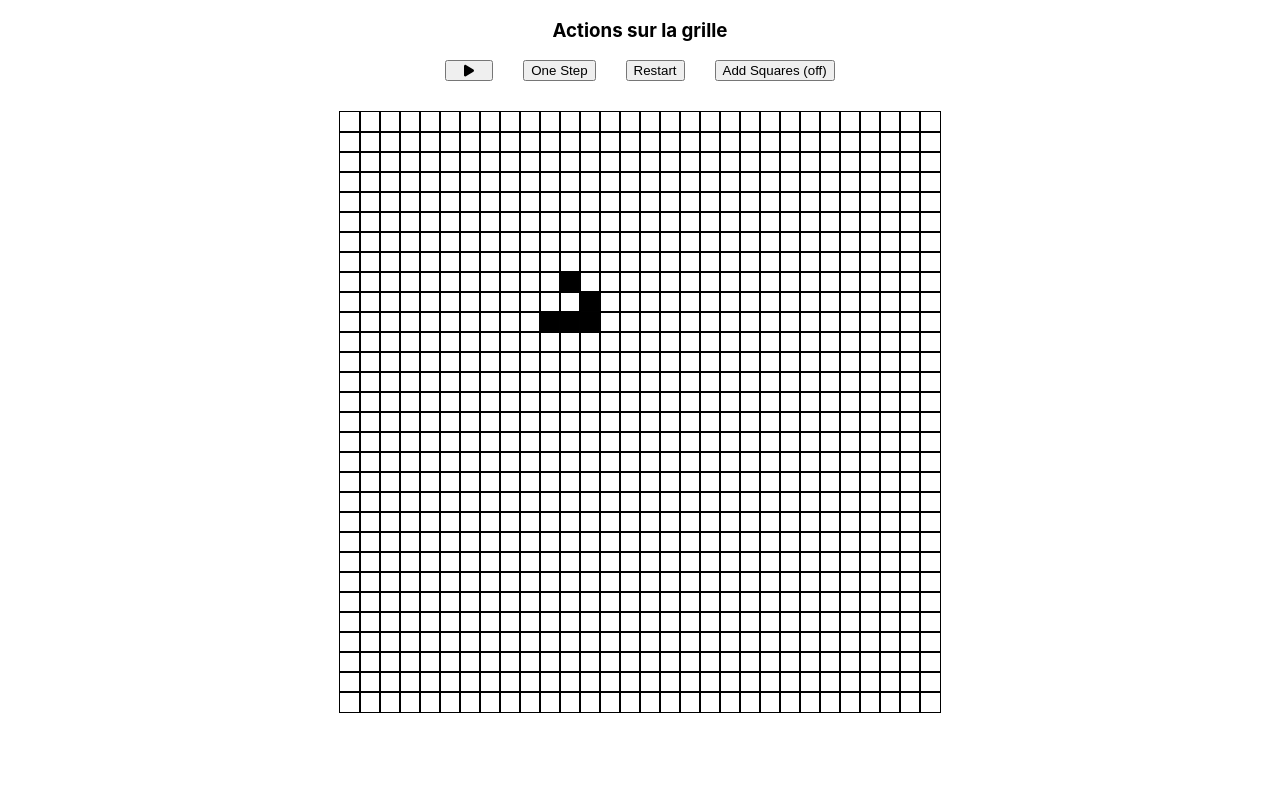
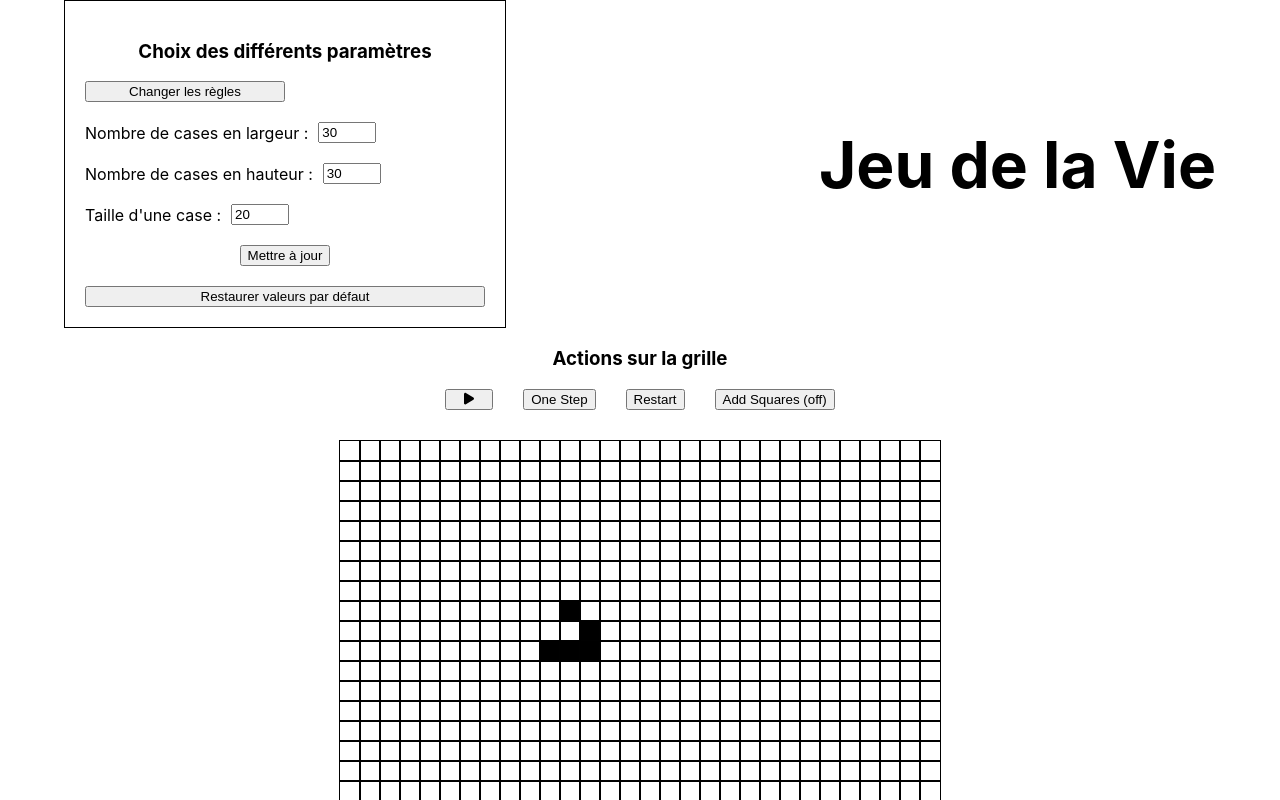
Before and after one commit to Corentin648/GameOfLifeWeb, a React (Create React App) app: page / in a window 1280 px wide. Shown: the top 800 px of the page. Built offline with nearby package versions, Linux system fonts and the light colour scheme.

Commit message:
feat(forms): add forms to modify grid and rules

```diff
--- /dev/null
+++ b/src/ChangeRulesModal.tsx
@@ -0,0 +1,80 @@
+import {Button} from "react-bootstrap";
+import Modal from "react-bootstrap/Modal";
+import Form from 'react-bootstrap/Form';
+import {useState} from "react";
+
+export const ChangeRulesModal = ({showModal, setShowModal, setRules}) => {
+
+    const [updateRules, setUpdateRules] = useState({
+        neighborsRangeStayAlive: '',
+        neighborsRangeBorn: ''
+    });
+
+    const handleCloseModal = () => {
+        setShowModal(false);
+    }
+
+    const handleUpdateStayAlive = (event) => {
+        setUpdateRules({
+            ...updateRules,
+            neighborsRangeStayAlive: event.target.value
+        });
+    }
+
+    const handleUpdateBorn = (event) => {
+        setUpdateRules({
+            ...updateRules,
+            neighborsRangeBorn: event.target.value
+        });
+    }
+
+    const checkRuleUpdate = (input) => {
+        return input.split(';').reduce((acc, element) => {
+            const convertedElement = parseInt(element);
+            if (!isNaN(convertedElement) && element === convertedElement.toString() && !acc.includes(convertedElement)){
+                acc.push(convertedElement);
+            }
+            return acc;
+        }, []);
+    }
+
+    const handleSubmitRulesUpdate = (event) => {
+        const intArrayStayAlive =  checkRuleUpdate(updateRules.neighborsRangeStayAlive);
+        const intArrayBorn = checkRuleUpdate(updateRules.neighborsRangeBorn);
+
+        if (intArrayBorn.length !== 0 && intArrayStayAlive.length !== 0){
+            setShowModal(false);
+            setRules({
+                neighborsRangeStayAlive: intArrayStayAlive,
+                neighborsRangeBorn: intArrayBorn
+            });
+        } else {
+            alert("La syntaxe  n'est pas correcte ! voir l'exemple");
+        }
+        event.preventDefault();
+    }
+
+    return(
+        <Modal animation={false} className={"modal"} show={showModal} onHide={handleCloseModal} backdrop={"static"}>
+            <Modal.Header style={{display: "flex", justifyContent: "space-between", alignItems: "center"}}>
+                <Modal.Title><h2>Changer les règles du jeu</h2></Modal.Title>
+                <button style={{height: "30px"}} className={"close"} onClick={handleCloseModal}>&times;</button>
+            </Modal.Header>
+            <Modal.Body>
+                <Form onSubmit={(event) => {handleSubmitRulesUpdate(event); return false}}>
+                    <Form.Group style={{display: "flex", justifyContent: "left", alignItems: "center"}} controlId={"formChangerLargeur"}>
+                        <Form.Label style={{paddingRight: "10px"}}>Nombre de voisins pour rester en vie :</Form.Label>
+                        <input style={{width:"50px"}} type="text" value={updateRules.neighborsRangeStayAlive} onChange={handleUpdateStayAlive} />
+                        <Form.Label style={{paddingLeft: "10px", color: "rgb(120,120,120)"}}>Exemple: 3 ; 2</Form.Label>
+                    </Form.Group>
+                    <Form.Group style={{display: "flex", justifyContent: "left", alignItems: "center", paddingTop: "20px"}} controlId={"formChangerHauteur"}>
+                        <Form.Label style={{paddingRight: "10px"}}>Nombre de voisins pour naître :</Form.Label>
+                        <input style={{width:"50px"}} type="text" value={updateRules.neighborsRangeBorn} onChange={handleUpdateBorn} />
+                        <Form.Label style={{paddingLeft: "10px", color: "rgb(120,120,120)"}}>Exemple: 3 </Form.Label>
+                    </Form.Group>
+                    <Button style={{marginTop: "20px"}} type="submit" variant="primary">Save Changes</Button>
+                </Form>
+            </Modal.Body>
+        </Modal>
+    )
+}
--- a/src/Grid.tsx
+++ b/src/Grid.tsx
@@ -1,13 +1,13 @@
 import React, {useEffect, useRef, useState} from 'react';
 import {Button} from "react-bootstrap";
 import Form from 'react-bootstrap/Form';
-import Modal from "react-bootstrap/Modal";
 import "./Quadrillage.css";
 import {FontAwesomeIcon} from "@fortawesome/react-fontawesome";
 import {faPlay, faPause} from "@fortawesome/free-solid-svg-icons";
 import {evolve} from "./utils/gridUtils";
 import {drawSquares, initDrawing, manuallyUpdateSquare} from "./utils/drawingUtils";
 import {initPattern} from "./utils/matrixUtils";
+import {ChangeRulesModal} from "./ChangeRulesModal";
 
 
 const Grid = () => {
@@ -22,23 +22,33 @@ const Grid = () => {
         tileSize : 20,   // tile size
     });
 
-    const [neighborsRangeStayAlive, setNeighborsRangeStayAlive] = useState([2, 3]);
+    const [updateGridParams, setUpdateGridParams] = useState({
+        widthTilesCount : 30,    // tiles count in width
+        heightTilesCount : 30,   // tiles count in height
+        tileSize : 20,   // tile size
+    });
 
-    const [neighborsRangeBorn, setNeighborsRangeBorn] = useState([3]);
+    const [rules, setRules] = useState({
+        neighborsRangeStayAlive: [2, 3],
+        neighborsRangeBorn: [3]
+    });
+
+    const [showChangeRulesModal, setShowChangeRulesModal] = useState(false);
 
     const canvasRef = useRef<HTMLCanvasElement>(null);
     const brushRef = useRef<CanvasRenderingContext2D>(null);
-    const canvasMatrix = useRef(Array(gridParams.widthTilesCount).fill(0).map(() => new Array(gridParams.heightTilesCount).fill(0)));
+    const canvasMatrix = useRef([[]]);
 
 
     useEffect(() => {
+        canvasMatrix.current = Array(gridParams.widthTilesCount).fill(0).map(() => new Array(gridParams.heightTilesCount).fill(0));
         initPattern(canvasMatrix.current);
 
         brushRef.current = canvasRef.current.getContext("2d");
 
         initDrawing(brushRef.current, gridParams.tileSize);
         drawSquares(brushRef.current, gridParams.widthTilesCount, gridParams.heightTilesCount, gridParams.tileSize, canvasMatrix.current);
-    }, []);
+    }, [gridParams]);
 
 
     useEffect(() => {
@@ -63,25 +73,25 @@ const Grid = () => {
         canvas.addEventListener('click', canvasClickListener);
 
         return () => canvas.removeEventListener('click', canvasClickListener);
-    }, [addSquaresActivated]);
+    }, [gridParams, addSquaresActivated]);
 
 
     useEffect(() => {
         let interval = setInterval(() => {
             if (gameIsRunning) {
-                canvasMatrix.current = evolve(gridParams.widthTilesCount, gridParams.heightTilesCount, canvasMatrix.current, neighborsRangeStayAlive, neighborsRangeBorn);
+                canvasMatrix.current = evolve(gridParams.widthTilesCount, gridParams.heightTilesCount, canvasMatrix.current, rules.neighborsRangeStayAlive, rules.neighborsRangeBorn);
                 drawSquares(brushRef.current, gridParams.widthTilesCount, gridParams.heightTilesCount, gridParams.tileSize, canvasMatrix.current);
             }
         }, 100);
 
         return () => clearInterval(interval);
 
-    }, [gameIsRunning]);
+    }, [gridParams, gameIsRunning, rules]);
 
 
     const handleClickOneStep = () => {
         if (!gameIsRunning){
-            canvasMatrix.current = evolve(gridParams.widthTilesCount, gridParams.heightTilesCount, canvasMatrix.current, neighborsRangeStayAlive, neighborsRangeBorn);
+            canvasMatrix.current = evolve(gridParams.widthTilesCount, gridParams.heightTilesCount, canvasMatrix.current, rules.neighborsRangeStayAlive, rules.neighborsRangeBorn);
             drawSquares(brushRef.current, gridParams.widthTilesCount, gridParams.heightTilesCount, gridParams.tileSize, canvasMatrix.current);
         }
     }
@@ -95,8 +105,77 @@ const Grid = () => {
         }
     }
 
+    const handleClickShowModal = () => {
+        setShowChangeRulesModal(true);
+    }
+
+    const handleSubmitGridParamsUpdate = (event) => {
+        if (!isNaN(updateGridParams.widthTilesCount) && !isNaN(updateGridParams.heightTilesCount) && !isNaN(updateGridParams.tileSize)) {
+            setGridParams({
+                ...updateGridParams
+            })
+            setGameIsRunning(false);
+        } else {
+            alert('Il faut entrer des nombres entiers !');
+        }
+        //this.saveStateToLocalStorage();
+        event.preventDefault();
+    }
+
+    const handleUpdateGridWidth = (event) => {
+        setUpdateGridParams({
+            ...updateGridParams,
+            widthTilesCount: parseInt(event.target.value)
+        })
+    }
+
+    const handleUpdateGridHeight = (event) => {
+        setUpdateGridParams({
+            ...updateGridParams,
+            heightTilesCount: parseInt(event.target.value)
+        })
+    }
+
+    const handleUpdateGridTileSize = (event) => {
+        setUpdateGridParams({
+            ...updateGridParams,
+            tileSize: parseInt(event.target.value)
+        })
+    }
+
+    const handlerRestaurerDefaut = () => {
+        localStorage.clear();
+        window.location.reload();
+        return false;
+    }
+
     return(
         <div>
+            {/* Affichage du formulaire permettant de mettre à jour les paramètres du jeu */}
+            <div style={{display: "flex", flexDirection: "row-reverse", alignItems: "center", justifyContent: "space-between"}}>
+                <h1 style={{marginRight: "5%", fontSize: "5vw"}}>Jeu de la Vie</h1>
+                <div style={{border: "1px solid black", marginLeft: "5%", display: "flex", flexDirection: "column", width: "400px", padding: "20px"}}>
+                    <h3>Choix des différents paramètres</h3>
+                    <button style={{width: "200px", marginBottom: "20px"}} onClick={handleClickShowModal}>Changer les règles</button>
+                    <Form onSubmit={(event) => {handleSubmitGridParamsUpdate(event); return false}}>
+                        <Form.Group style={{display: "flex", justifyContent: "left", alignItems: "center"}} controlId={"formChangerLargeur"}>
+                            <Form.Label style={{paddingRight: "10px"}}>Nombre de cases en largeur :</Form.Label>
+                            <input style={{width:"50px"}} type="text" value={updateGridParams.widthTilesCount} onChange={handleUpdateGridWidth} />
+                        </Form.Group>
+                        <Form.Group style={{display: "flex", justifyContent: "left", alignItems: "center", paddingTop: "20px"}} controlId={"formChangerHauteur"}>
+                            <Form.Label style={{paddingRight: "10px"}}>Nombre de cases en hauteur :</Form.Label>
+                            <input style={{width:"50px"}} type="text" value={updateGridParams.heightTilesCount} onChange={handleUpdateGridHeight} />
+                        </Form.Group>
+                        <Form.Group style={{display: "flex", justifyContent: "left", alignItems: "center", paddingTop: "20px"}} controlId={"formChangerTailleCase"}>
+                            <Form.Label style={{paddingRight: "10px"}}>Taille d'une case :</Form.Label>
+                            <input style={{width:"50px"}} type="text" value={updateGridParams.tileSize} onChange={handleUpdateGridTileSize} />
+                        </Form.Group>
+                        <Button style={{marginTop: "20px"}} type="submit" variant="primary">Mettre à jour</Button>
+                    </Form>
+                    <Button onClick={() => handlerRestaurerDefaut()} style={{marginTop: "20px"}} type="submit" variant="primary">Restaurer valeurs par défaut</Button>
+                </div>
+            </div>
+
             {/* Actions on grid */}
             <h3>Actions sur la grille</h3>
             <div style={{display: "flex", justifyContent: "center"}}>
@@ -112,6 +191,9 @@ const Grid = () => {
 
             {/* Grid */}
             <canvas style={{display:" inline", marginTop: '30px', border: "1px solid black"}} ref={canvasRef} width={gridParams.widthTilesCount * gridParams.tileSize} height={gridParams.heightTilesCount * gridParams.tileSize} />
+
+            {/* Changing rules modal*/}
+            <ChangeRulesModal setRules={setRules} setShowModal={setShowChangeRulesModal} showModal={showChangeRulesModal}/>
         </div>
     )
 }
```
